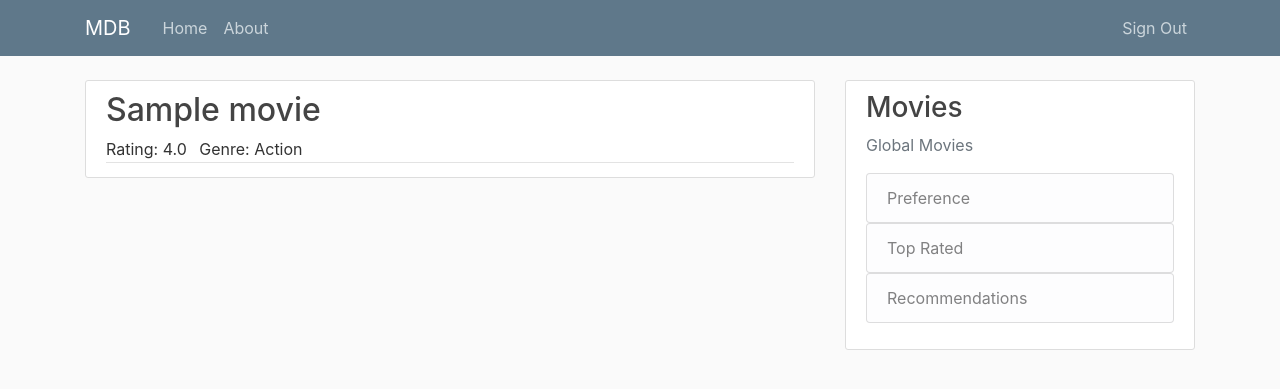
After one commit to praveenvisva/MDB, a Django app: page /recommendation/ in a window 1280 px wide. The commit adds this page. Shown: the top 389 px of the page. Run offline with Django 3.2, Linux system fonts and the light colour scheme; a user stored in the database is signed in; tables that the repository leaves empty hold one stand-in row (values such as "Sample post"); some libraries are stand-ins or nearby versions.

Commit message:
1.Adding recommendation api

```diff
--- a/blog/templates/blog/base.html
+++ b/blog/templates/blog/base.html
@@ -64,7 +64,7 @@
                       <ul class="list-group">
                         <a href="{% url 'preference' %}"><li class="list-group-item list-group-item-light">Preference</li></a>
                         <a href="{% url 'blog-toprated' %}"><li class="list-group-item list-group-item-light">Top Rated</li></a>
-                        <a href="#"><li class="list-group-item list-group-item-light">Recommendations</li></a>
+                        <a href="{% url 'recommendation' %}"><li class="list-group-item list-group-item-light">Recommendations</li></a>
                       </ul>
                     </p>
               </div>
--- /dev/null
+++ b/blog/templates/blog/recommendation.html
@@ -0,0 +1,14 @@
+{% extends "blog/base.html" %}
+{% block content %}
+    {% for recom in recommendation %}
+        <article class="media content-section">
+          <div class="media-body">
+            <h2><a class="article-title" href="{% url 'movie-detail' recom.id %}">{{ recom.title }}</a></h2>
+              <div class="article-metadata">
+                 <a class="mr-2">Rating: {{ recom.rating }}</a>
+                  <a class="mr-2">Genre: {{ recom.genres }}</a>
+            </div>
+          </div>
+        </article>
+    {% endfor %}
+{% endblock content %}
--- a/blog/urls.py
+++ b/blog/urls.py
@@ -9,5 +9,6 @@ urlpatterns = [
     path('upvote/<int:movie_id>/', views.upvote, name='upvote'),
     path('downvote/<int:movie_id>/', views.downvote, name='downvote'),
     path('about/', views.about, name='blog-about'),
-    path('toprated/', views.toprated, name='blog-toprated')
+    path('toprated/', views.toprated, name='blog-toprated'),
+    path('recommendation/', views.recommendation, name='recommendation')
 ]
--- a/blog/views.py
+++ b/blog/views.py
@@ -1,9 +1,11 @@
-from django.shortcuts import render, redirect, get_object_or_404
-from .models import Movie, Review
 from django.contrib.auth.decorators import login_required
 from django.contrib.auth.mixins import LoginRequiredMixin
+from django.shortcuts import render, redirect
 from django.views.generic import ListView, DetailView, CreateView
-from django.http import HttpResponseRedirect
+from django.contrib import messages
+
+from .models import Movie, Review
+from users.models import Preference
 
 
 def home(request):
@@ -74,3 +76,30 @@ def downvote(request, movie_id):
     movie.downvote += 1
     movie.save()
     return redirect('blog-home')
+
+
+def recommendation(request):
+    user = request.user
+    preference = Preference.objects.get(user=user)
+    genre = preference.genres
+    if not genre:
+        messages.warning(request, "Preference is not set")
+        return redirect('preference')
+    context = {'recommendation': Movie.objects.filter(genres=genre).order_by('-rating')}
+    return render(request, template_name='blog/recommendation.html', context=context)
+
+# class RecommendationListView(LoginRequiredMixin, ListView):
+#     model = Movie
+#     context_object_name = 'recommendation'
+#     ordering = ['-rating']
+#
+#     def get_queryset(self):
+#         user = self.request.user
+#         return Movie.objects.filter(genre=user.genres)
+#
+#     def get_context_data(self, **kwargs):
+#         context = super(ReviewListView, self).get_context_data(**kwargs)
+#         movie_name = Review.objects.filter(movie=self.kwargs['pk']).first()
+#         movie_name = movie_name.movie
+#         context['movie_name'] = movie_name
+#         return context
```
Also changed, not shown: users/migrations/0007_auto_20200105_1510.py (added).
